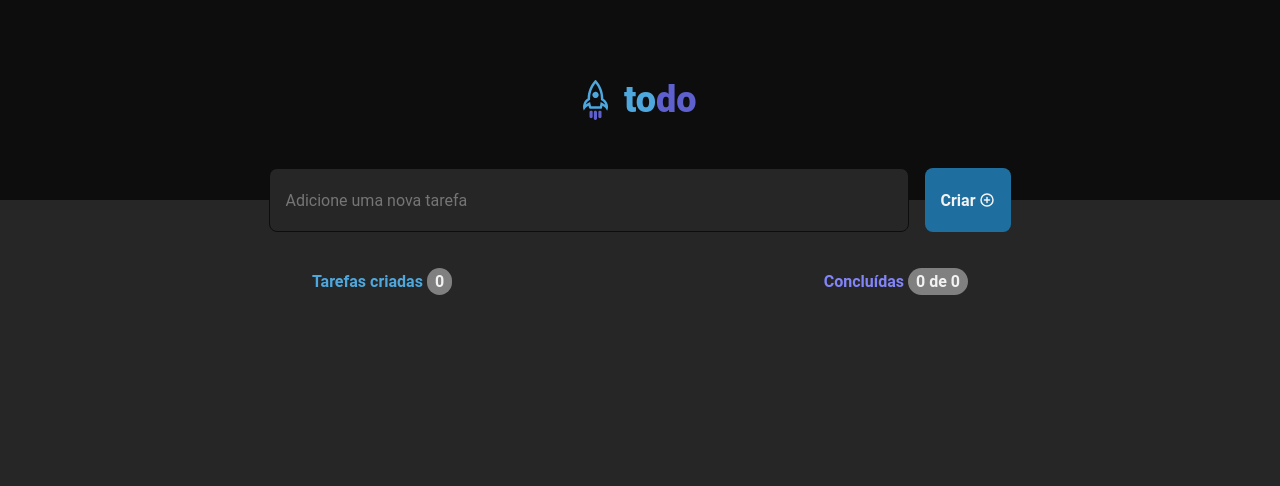
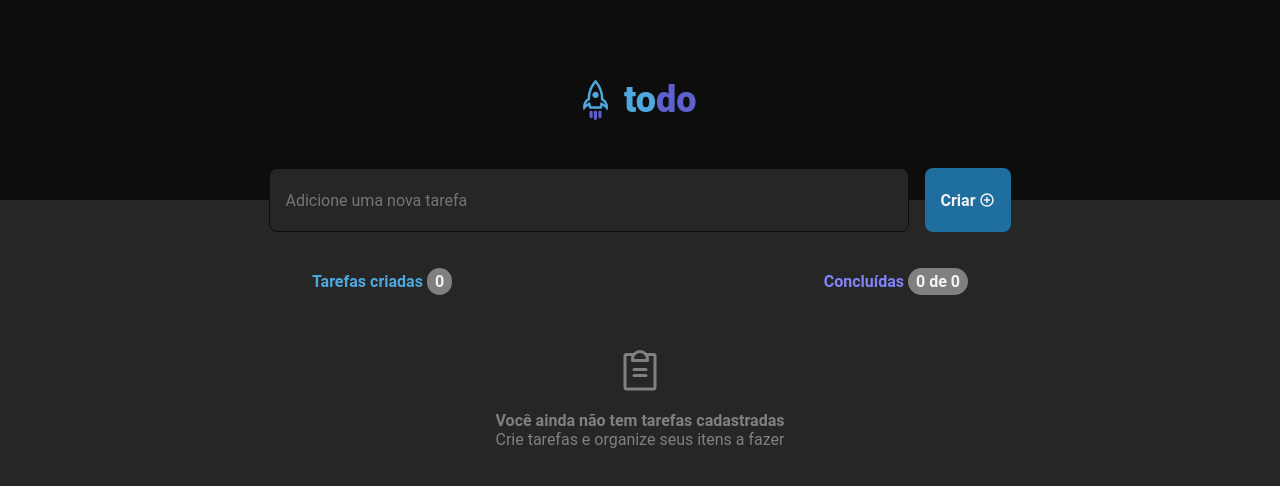
Before and after one commit to VitorFernandes-JS/desafio-to-do, a React (Vite) app: page / in a window 1280 px wide. Shown: the top 486 px of the page. Built offline with nearby package versions, Linux system fonts and the light colour scheme.

Commit message:
fix: no tasks

```diff
--- a/src/App.module.css
+++ b/src/App.module.css
@@ -91,3 +91,18 @@
   font-size: 1rem;
   font-weight: bold;
 }
+
+.noTasks {
+  color: var(--gray-300);
+  display: flex;
+  flex-direction: column;
+  align-items: center;
+  justify-content: center;
+  margin-top: 2rem;
+}
+
+.iconList {
+  width: 3rem;
+  height: 3rem;
+  margin: 1rem;
+}
--- a/src/App.tsx
+++ b/src/App.tsx
@@ -1,5 +1,5 @@
 import { Header } from "./components/Header/Header";
-import { PlusCircle } from "phosphor-react";
+import { ClipboardText, PlusCircle } from "phosphor-react";
 
 import styles from "./App.module.css";
 import "./global.css";
@@ -21,7 +21,7 @@ export function App() {
     setTask([...task, newTask]); // adiciona um novo comentário
     console.log(task);
     setNewText(""); // limpa o input
-  };
+  }
 
   function deleteTask(taskToDelete: string) {
     setTask(task.filter((task) => task !== taskToDelete));
@@ -64,11 +64,17 @@ export function App() {
             </span>
           </div>
         </form>
-
+        {task.length === 0 && (
+          <div className={styles.noTasks}>
+            <ClipboardText size={32} className={styles.iconList} />
+            <strong>Você ainda não tem tarefas cadastradas</strong>
+            <span>Crie tarefas e organize seus itens a fazer</span>
+          </div>
+        )}
         <div>
           {task.map((content) => {
             return (
-              <TaskBox key={content} task={content} onDeleteTask={deleteTask} isChecked={false} />
+              <TaskBox key={content} task={content} onDeleteTask={deleteTask} isChecked={isChecked === true ? console.log("teste1") : console.log("teste2")}/>
             );
           })}
         </div>
--- a/src/components/Header/TaskBox/TaskBox.module.css
+++ b/src/components/Header/TaskBox/TaskBox.module.css
@@ -3,7 +3,7 @@
   flex-direction: row;
   justify-content: space-between;
 
-  padding: 2rem;
+  padding: 1rem;
   margin: 1.5rem;
   margin-inline: 19.5rem;
   margin-bottom: 1rem;
--- a/src/components/Header/TaskBox/TaskBox.tsx
+++ b/src/components/Header/TaskBox/TaskBox.tsx
@@ -10,8 +10,10 @@ interface TaskBoxProps {
   isChecked: boolean;
 }
 
-export function TaskBox({task, onDeleteTask, isChecked}: TaskBoxProps) {
+export function TaskBox({ task, onDeleteTask, isChecked }: TaskBoxProps) {
   const [checked, setChecked] = useState(false);
+
+  isChecked = checked;
 
   function handleDeleteTask() {
     onDeleteTask(task);
@@ -28,16 +30,26 @@ export function TaskBox({task, onDeleteTask, isChecked}: TaskBoxProps) {
             setChecked(false);
           }
         }}
-        className={checked === !true ? styles.checkboxRoot : styles.checkboxRootIsChecked}
+        className={
+          checked === !true ? styles.checkboxRoot : styles.checkboxRootIsChecked
+        }
       >
         <Checkbox.Indicator className={styles.checkboxIndicator}>
           <CheckIcon />
         </Checkbox.Indicator>
       </Checkbox.Root>
-      <span className={checked === !true ? styles.textTask : styles.textTaskLineThrough}>
+      <span
+        className={
+          checked === !true ? styles.textTask : styles.textTaskLineThrough
+        }
+      >
         {task}
       </span>
-      <button onClick={handleDeleteTask} className={styles.buttonDeleteTask} title="Deletar task">
+      <button
+        onClick={handleDeleteTask}
+        className={styles.buttonDeleteTask}
+        title="Deletar task"
+      >
         <Trash />
       </button>
     </div>
```
